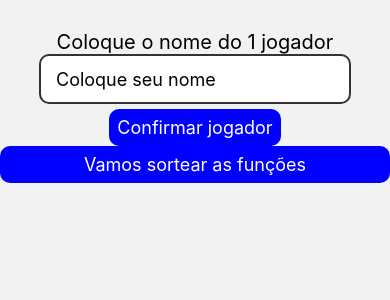
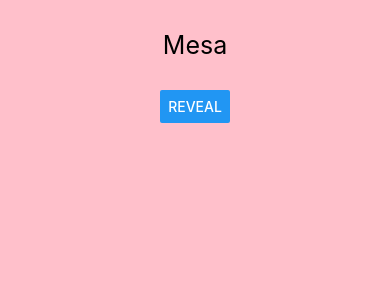
Before and after one commit to Rapuvermelho/appPam, a React Native app in the folder Secret_Hitler/: screen /Table in a window 390 px wide. Shown: the top 300 px of the page. Built offline with nearby package versions, Linux system fonts and the light colour scheme; what react-native-worklets would draw is missing.

Commit message:
Mesa meio funcional

```diff
--- a/Secret_Hitler/App.js
+++ b/Secret_Hitler/App.js
@@ -4,6 +4,8 @@ import { GestureHandlerRootView } from 'react-native-gesture-handler';
 import Setup from './src/screens/Setup';
 import Reveal from './src/screens/Reveal';
 import Politics from './src/screens/Politics';
+import Table from './src/screens/Table';
+import Victory from './src/screens/Victory';
 
 import {AppProvider} from './src/context/AppContext';
 
@@ -18,6 +20,8 @@ export default function App() {
         <Stack.Screen name = "Setup" component={Setup} options={{headerShown:false}}/>
         <Stack.Screen name = "Reveal" component={Reveal} options={{headerShown:false}}/>
         <Stack.Screen name = "Politics" component={Politics} options={{headerShown:false}}/>
+        <Stack.Screen name = "Table" component={Table} options={{headerShown:false}}/>
+        <Stack.Screen name = "Victory" component={Victory} options={{headerShown:false}}/>
       </Stack.Navigator>
     </NavigationContainer>
   </AppProvider>
--- a/Secret_Hitler/src/screens/Reveal.js
+++ b/Secret_Hitler/src/screens/Reveal.js
@@ -3,6 +3,7 @@ import React, { useState } from "react";
 import { useApp } from "../context/AppContext";
 import Animated, {useSharedValue,useAnimatedStyle,withSpring,} from 'react-native-reanimated';
 import { Gesture, GestureDetector,GestureHandlerRootView } from 'react-native-gesture-handler';
+import MyButton from "../components/MyButton";
 
 const Reveal = ({navigation}) => {
     const { jogadores } = useApp();
@@ -42,7 +43,7 @@ const Reveal = ({navigation}) => {
                 {jogadores
                 .filter((jogador, index) =>
                     index !== jogadorAtual &&
-                    jogador.partido === jogadores[jogadorAtual].partido
+                    jogador.partido == jogadores[jogadorAtual].funcao
                 )
                 .map(jogador => (
                     <Text key={jogador.nome}>
@@ -55,8 +56,19 @@ const Reveal = ({navigation}) => {
     </Animated.View>
 </GestureDetector>
         <Text>Veja sua Função {jogadores[jogadorAtual].nome}</Text>
+
+         <MyButton title="Vamos pro próximo jogador"
+            onPress={proxjog}
+        />
     </View>
     )
+    function proxjog(){
+        if(jogadorAtual < jogadores.length-1){
+            setJogadorAtual(prev => prev + 1);
+            cardY.value = withSpring(0);
+        }
+        else navigation.navigate("Table")
+    }
 }
 
 export default Reveal
--- a/Secret_Hitler/src/screens/Setup.js
+++ b/Secret_Hitler/src/screens/Setup.js
@@ -14,6 +14,8 @@ const Setup = ({navigation}) => {
     ,[0,1,1,1,1,1,2,2,2,2,2,2,2,2,2,]
     ,[0,0,1,1,1,1,1,1,1,1,1,1,1,1,1]
     ,[0,0,0,0,0,0,0,0,2,2,2,2,2,2,2],[0,0,0,0,0,0,0,0,0,1,1,1,1,1],[0,0,0,0,0,0,0,0,0,0,1,1,1,1]];
+    const tpart = [["Liberal","Libera"],["Fascista","Fascista"],["Hitler","Fascista"],["Comunista","Comunista"],
+    ["Capitalista","Capitalista"],["Anaquista","Comunista"]]
     const tfuncs = ["Liberal","Fascista","Hitler","Comunista","Capitalista","Anarquista"];
     return(
     <View>
@@ -89,6 +91,7 @@ const Setup = ({navigation}) => {
             {
                 nome:natual,
                 funcao: null,
+                partido: null,
                 vivo: true,
                 pres: false,
                 chan: false,
@@ -100,19 +103,32 @@ const Setup = ({navigation}) => {
 
     }
 
+    function sortear(array) {
+        for (let i = array.length - 1; i > 0; i--) {
+            const j = Math.floor(Math.random() * (i + 1));
+
+             [array[i], array[j]] = [array[j], array[i]];
+        }
+    }
+
     function sortfunc(){
         const tempFunc = [];
         for (let i = 0; i < nfuncs.length; i++) {
-            const qtd = nfuncs[i][njog];
+            const qtd = nfuncs[i][njog-1];
+
 
             for (let j = 0; j < qtd; j++) {
-                tempFunc.push(tfuncs[i]);
+                tempFunc.push(tfuncs[i])
+
             }
         }
+
+        sortear(tempFunc)
             setJogadores(prev =>
             prev.map((jogador, index) => ({
                 ...jogador,
                 funcao: tempFunc[index],
+                partido: tpart[tfuncs.indexOf(tempFunc[index])][1],
             }))
         );
     }
--- a/Secret_Hitler/src/screens/Table.js
+++ b/Secret_Hitler/src/screens/Table.js
@@ -0,0 +1,67 @@
+import { StyleSheet,Text,View,Button,Dimensions } from "react-native";
+import React, { useState } from "react";
+import { useApp } from "../context/AppContext";
+import MyButton from "../components/MyButton";
+
+const Table = ({navigation}) => {
+
+    const { jogadores } = useApp();
+
+    return (
+        <View style={styles.container}>
+
+            <Text style={styles.title}>Mesa</Text>
+
+            <View style={styles.playersContainer}>
+                {jogadores.map((jogador, index) => (
+                    <View
+                        key={index}
+                        style={styles.jogador}
+                    >
+                        <Text>{jogador.nome}</Text>
+                    </View>
+                ))}
+            </View>
+
+            <Button
+                title="Reveal"
+                onPress={() => navigation.navigate("Reveal")}
+            />
+
+        </View>
+    );
+};
+
+export default Table
+
+const styles = StyleSheet.create({
+
+    container: {
+        flex: 1,
+        backgroundColor: 'pink',
+        alignItems: 'center',
+    },
+
+    title: {
+        fontSize: 25,
+        marginTop: 30,
+        marginBottom: 30,
+    },
+
+    playersContainer: {
+        width: '100%',
+        flexDirection: 'row',
+        flexWrap: 'wrap',
+        justifyContent: 'center',
+    },
+
+    jogador: {
+        width: '40%',
+        height: 60,
+        margin: 10,
+        borderRadius: 10,
+        backgroundColor: 'white',
+        alignItems: 'center',
+        justifyContent: 'center',
+    },
+});
--- a/Secret_Hitler/src/screens/Victory.js
+++ b/Secret_Hitler/src/screens/Victory.js
@@ -0,0 +1,24 @@
+import { StyleSheet,Text,View,Button } from "react-native";
+import React from "react";
+
+const Setup = ({navigation}) => {
+    return(
+    <View style={styles.container}>
+        <Text>Setup</Text>
+        <Button
+        onPress={()=> {navigation.navigate("Reveal")}}
+        />
+    </View>
+    )
+}
+
+export default Setup
+
+const styles = StyleSheet.create({
+  container: {
+    flex: 1,
+    backgroundColor: 'pink',
+    alignItems: 'center',
+    justifyContent: 'center',
+  },
+});
```
